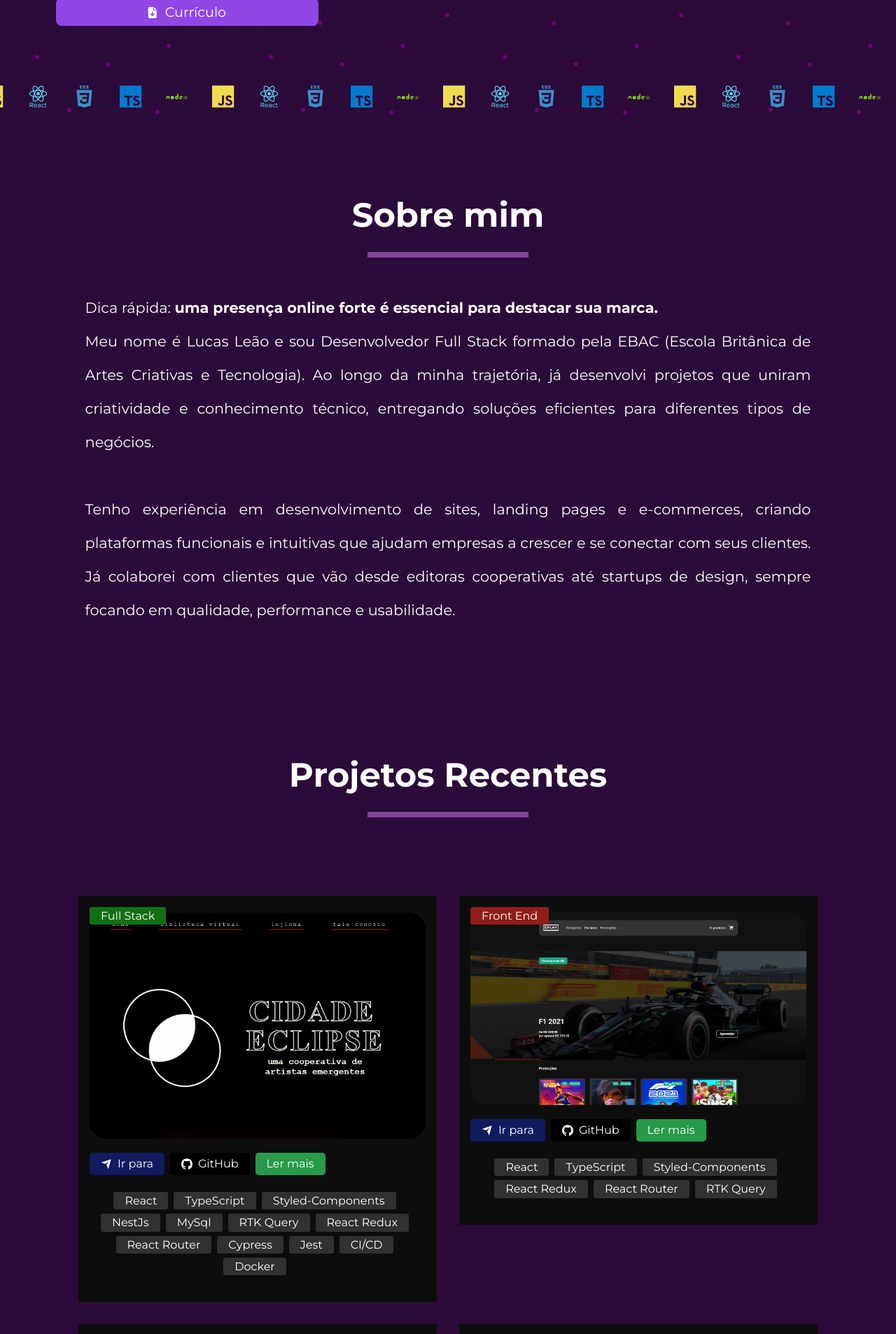
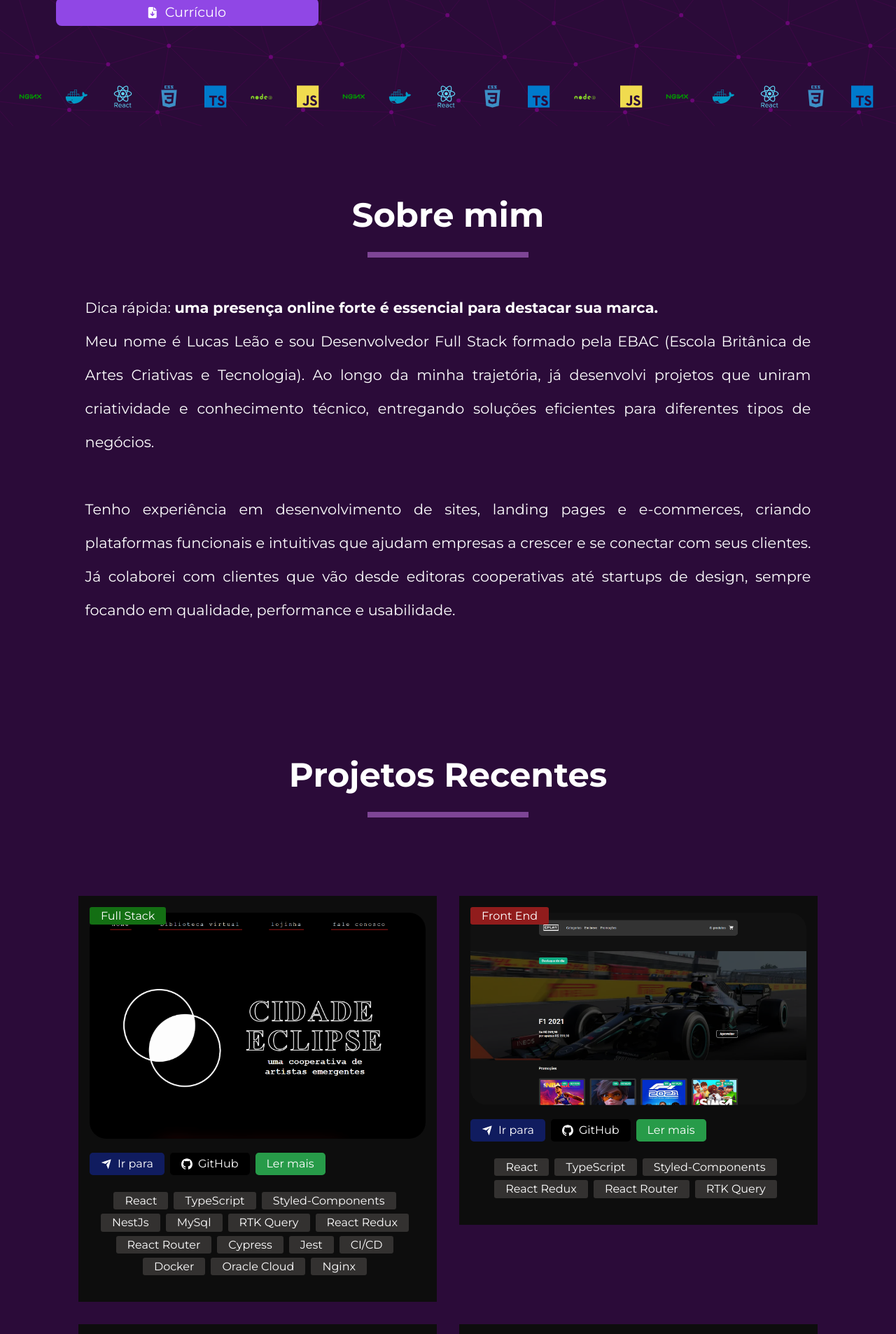
Before and after one commit to lllleao/portfolio, a React (Vite) app: page / in a window 1280 px wide. Shown: the part 620-2526 px from the top of the page at 70% size. Built offline with nearby package versions, Linux system fonts and the light colour scheme; the HTML template or start-up script is replaced by a standard one.

Commit message:
update cv archive

```diff
--- a/src/components/Home/index.tsx
+++ b/src/components/Home/index.tsx
@@ -30,7 +30,7 @@ const Home = () => {
         about,
         projects
     } = useSelector((state: RootReducer) => state.intersection)
-    const text = ['  Full Stack. ', ' TypeScript. ', ' Python. ']
+    const text = ['  Front End. ', ' Back End. ', ' Full Stack. ', ' Python. ', ' TypeScript. ']
 
     useEffect(() => {
         const currentText = text[textIndex]
@@ -82,7 +82,7 @@ const Home = () => {
         setTimeout(() => {
             setCvDownload(false)
             const link = document.createElement('a')
-            link.href = cv
+            link.href = 'https://github.com/lllleao/servidor_estatico/raw/main/CVit.pdf'
             link.download = 'cv.pdf'
             link.click()
             document.body.appendChild(link)
@@ -125,7 +125,7 @@ const Home = () => {
                                 $download={cvDownload}
                                 onClick={(e) => handleAnimation(e)}
                             >
-                                <a href={cv} target="_blank" rel="noreferrer">
+                                <a target="_blank" rel="noreferrer">
                                     <i className="fa-solid fa-file-arrow-down"></i>
                                     Currículo
                                 </a>
--- a/src/components/Projects/index.tsx
+++ b/src/components/Projects/index.tsx
@@ -65,6 +65,8 @@ const Projects = () => {
                                 <Tag>Jest</Tag>
                                 <Tag>CI/CD</Tag>
                                 <Tag>Docker</Tag>
+                                <Tag>Oracle Cloud</Tag>
+                                <Tag>Nginx</Tag>
                                 <Tag typeOfProject isFullstack>
                                     Full Stack
                                 </Tag>
@@ -108,6 +110,8 @@ const Projects = () => {
                                 <Tag>React Router</Tag>
                                 <Tag>Cypress</Tag>
                                 <Tag>Docker</Tag>
+                                <Tag>Nginx</Tag>
+
                                 <Tag typeOfProject isFrontend>
                                     Full Stack
                                 </Tag>
--- a/src/components/Slider/index.tsx
+++ b/src/components/Slider/index.tsx
@@ -5,31 +5,61 @@ const Slider = () => {
         <S.Skills>
             <div className="techs">
                 <i className="devicon-javascript-plain colored"></i>
+
+                <i className="devicon-nginx-original colored"></i>
+
+                <i className="devicon-docker-plain colored"></i>
+
                 <i className="devicon-react-original-wordmark colored"></i>
                 <i className="devicon-css3-plain-wordmark colored"></i>
                 <i className="devicon-typescript-plain colored"></i>
                 <i className="devicon-nodejs-plain-wordmark colored"></i>
                 <i className="devicon-javascript-plain colored"></i>
+
+                <i className="devicon-nginx-original colored"></i>
+
+                <i className="devicon-docker-plain colored"></i>
+
                 <i className="devicon-react-original-wordmark colored"></i>
                 <i className="devicon-css3-plain-wordmark colored"></i>
                 <i className="devicon-typescript-plain colored"></i>
                 <i className="devicon-nodejs-plain-wordmark colored"></i>
                 <i className="devicon-javascript-plain colored"></i>
+
+                <i className="devicon-nginx-original colored"></i>
+
+                <i className="devicon-docker-plain colored"></i>
+
                 <i className="devicon-react-original-wordmark colored"></i>
                 <i className="devicon-css3-plain-wordmark colored"></i>
                 <i className="devicon-typescript-plain colored"></i>
                 <i className="devicon-nodejs-plain-wordmark colored"></i>
                 <i className="devicon-javascript-plain colored"></i>
+
+                <i className="devicon-nginx-original colored"></i>
+
+                <i className="devicon-docker-plain colored"></i>
+
                 <i className="devicon-react-original-wordmark colored"></i>
                 <i className="devicon-css3-plain-wordmark colored"></i>
                 <i className="devicon-typescript-plain colored"></i>
                 <i className="devicon-nodejs-plain-wordmark colored"></i>
                 <i className="devicon-javascript-plain colored"></i>
+
+                <i className="devicon-nginx-original colored"></i>
+
+                <i className="devicon-docker-plain colored"></i>
+
                 <i className="devicon-react-original-wordmark colored"></i>
                 <i className="devicon-css3-plain-wordmark colored"></i>
                 <i className="devicon-typescript-plain colored"></i>
                 <i className="devicon-nodejs-plain-wordmark colored"></i>
                 <i className="devicon-javascript-plain colored"></i>
+
+                <i className="devicon-nginx-original colored"></i>
+
+                <i className="devicon-docker-plain colored"></i>
+
                 <i className="devicon-react-original-wordmark colored"></i>
                 <i className="devicon-css3-plain-wordmark colored"></i>
                 <i className="devicon-typescript-plain colored"></i>
@@ -37,31 +67,61 @@ const Slider = () => {
             </div>
             <div className="techs">
                 <i className="devicon-javascript-plain colored"></i>
+
+                <i className="devicon-nginx-original colored"></i>
+
+                <i className="devicon-docker-plain colored"></i>
+
                 <i className="devicon-react-original-wordmark colored"></i>
                 <i className="devicon-css3-plain-wordmark colored"></i>
                 <i className="devicon-typescript-plain colored"></i>
                 <i className="devicon-nodejs-plain-wordmark colored"></i>
                 <i className="devicon-javascript-plain colored"></i>
+
+                <i className="devicon-nginx-original colored"></i>
+
+                <i className="devicon-docker-plain colored"></i>
+
                 <i className="devicon-react-original-wordmark colored"></i>
                 <i className="devicon-css3-plain-wordmark colored"></i>
                 <i className="devicon-typescript-plain colored"></i>
                 <i className="devicon-nodejs-plain-wordmark colored"></i>
                 <i className="devicon-javascript-plain colored"></i>
+
+                <i className="devicon-nginx-original colored"></i>
+
+                <i className="devicon-docker-plain colored"></i>
+
                 <i className="devicon-react-original-wordmark colored"></i>
                 <i className="devicon-css3-plain-wordmark colored"></i>
                 <i className="devicon-typescript-plain colored"></i>
                 <i className="devicon-nodejs-plain-wordmark colored"></i>
                 <i className="devicon-javascript-plain colored"></i>
+
+                <i className="devicon-nginx-original colored"></i>
+
+                <i className="devicon-docker-plain colored"></i>
+
                 <i className="devicon-react-original-wordmark colored"></i>
                 <i className="devicon-css3-plain-wordmark colored"></i>
                 <i className="devicon-typescript-plain colored"></i>
                 <i className="devicon-nodejs-plain-wordmark colored"></i>
                 <i className="devicon-javascript-plain colored"></i>
+
+                <i className="devicon-nginx-original colored"></i>
+
+                <i className="devicon-docker-plain colored"></i>
+
                 <i className="devicon-react-original-wordmark colored"></i>
                 <i className="devicon-css3-plain-wordmark colored"></i>
                 <i className="devicon-typescript-plain colored"></i>
                 <i className="devicon-nodejs-plain-wordmark colored"></i>
                 <i className="devicon-javascript-plain colored"></i>
+
+                <i className="devicon-nginx-original colored"></i>
+
+                <i className="devicon-docker-plain colored"></i>
+
                 <i className="devicon-react-original-wordmark colored"></i>
                 <i className="devicon-css3-plain-wordmark colored"></i>
                 <i className="devicon-typescript-plain colored"></i>
```
Also changed, not shown: 1 other file (tests, documents, lock files or other folders).
